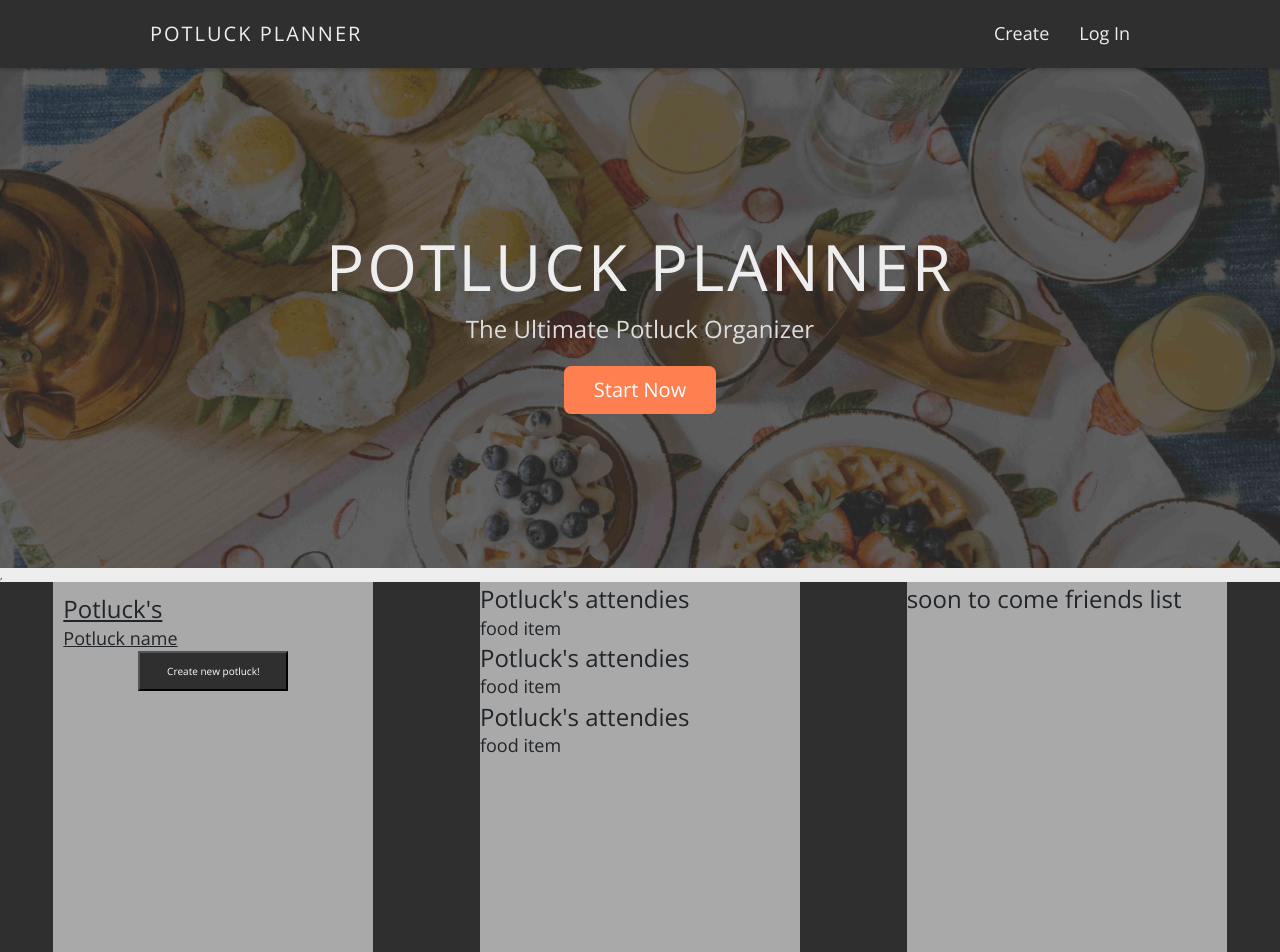
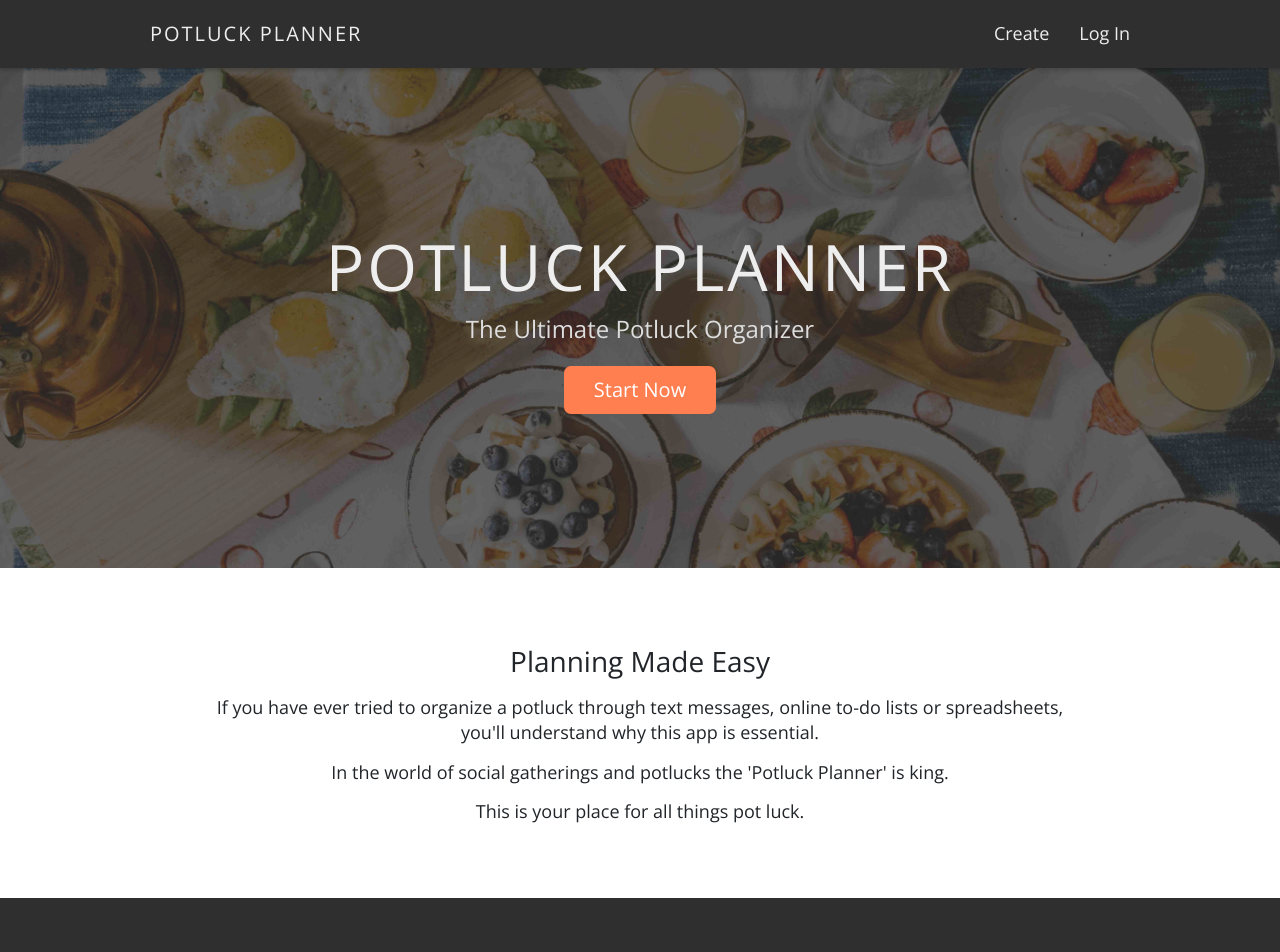
Before and after one commit to WaywardPooch/potluck-planner-6, a React (Create React App) app: page / in a window 1280 px wide. Shown: the top 952 px of the page. Built offline with nearby package versions, Linux system fonts and the light colour scheme.

Commit message:
created TextShowcase component, and added it to HomePage; added ternary to HomePage depending on whether user is logged in

```diff
--- a/src/App.js
+++ b/src/App.js
@@ -24,7 +24,7 @@ function App() {
           <LogInPage />
         </Route>
         <Route path={`/`}>
-          <HomePage />
+          <HomePage isLoggedIn={false}/>
         </Route>
       </Switch>
 
--- /dev/null
+++ b/src/components/TextShowcase/TextShowcase.jsx
@@ -0,0 +1,28 @@
+import React from "react";
+
+import "./TextShowcase.scss";
+
+const TextShowcase = (props) => {
+  // Description must be an array of strings!!!
+  const { textAlign, title, description } = props;
+
+  return (
+    <div className="text-showcase">
+      <div
+        className="text-showcase-content"
+        style={{
+          textAlign: `${textAlign}`,
+        }}
+      >
+        <h3>{title}</h3>
+
+        {/* Print each string from description in its own <p> element */}
+        {description.map((string) => {
+          return <p>{string}</p>;
+        })}
+      </div>
+    </div>
+  );
+};
+
+export default TextShowcase;
--- /dev/null
+++ b/src/components/TextShowcase/TextShowcase.scss
@@ -0,0 +1,18 @@
+$max-width-desktop: 1000px;
+
+div.text-showcase {
+  background-color: white;
+
+  div.text-showcase-content {
+    margin: auto;
+    max-width: $max-width-desktop;
+    padding: 6rem;
+
+    h3, p {
+      margin: 1.4rem;
+    }
+    h3 {
+      font-size: 2.8rem;
+    }
+  }
+}
--- a/src/scenes/HomePage/HomePage.jsx
+++ b/src/scenes/HomePage/HomePage.jsx
@@ -1,12 +1,18 @@
+// Libraries
 import React from "react";
+// Assets
+import heroHomeImg from "../../assets/img-hero-home-400kb.jpg";
+// Custom components
 import HeroBanner from "../../components/HeroBanner/HeroBanner.jsx";
+import TextShowcase from "../../components/TextShowcase/TextShowcase.jsx";
 
-import heroHomeImg from "../../assets/img-hero-home-400kb.jpg";
-import HomePageCard from "../../components/Cards/HomePageCard/HomePageCard.jsx";
+const HomePage = (props) => {
+  const { isLoggedIn } = props;
 
-const HomePage = () => {
   return (
     <>
+      {!isLoggedIn && (
+        <section className="home-page">
           <HeroBanner
             height={50}
             title="Potluck Planner"
@@ -15,9 +21,18 @@ const HomePage = () => {
             showButton={true}
             buttonText="Start Now"
             buttonURL="/potlucks/create"
-      />,
-
-      <HomePageCard />
+          />
+          <TextShowcase
+            title="Planning Made Easy"
+            description={[
+              "If you have ever tried to organize a potluck through text messages, online to-do lists or spreadsheets, you'll understand why this app is essential.",
+              "In the world of social gatherings and potlucks the 'Potluck Planner' is king.",
+              "This is your place for all things pot luck."
+            ]}
+            textAlign="center"
+          />
+        </section>
+      )}
     </>
   );
 };
```
Also changed, not shown: 1 other file (tests, documents, lock files or other folders). Lines whose indentation alone changed are shown as unchanged.
